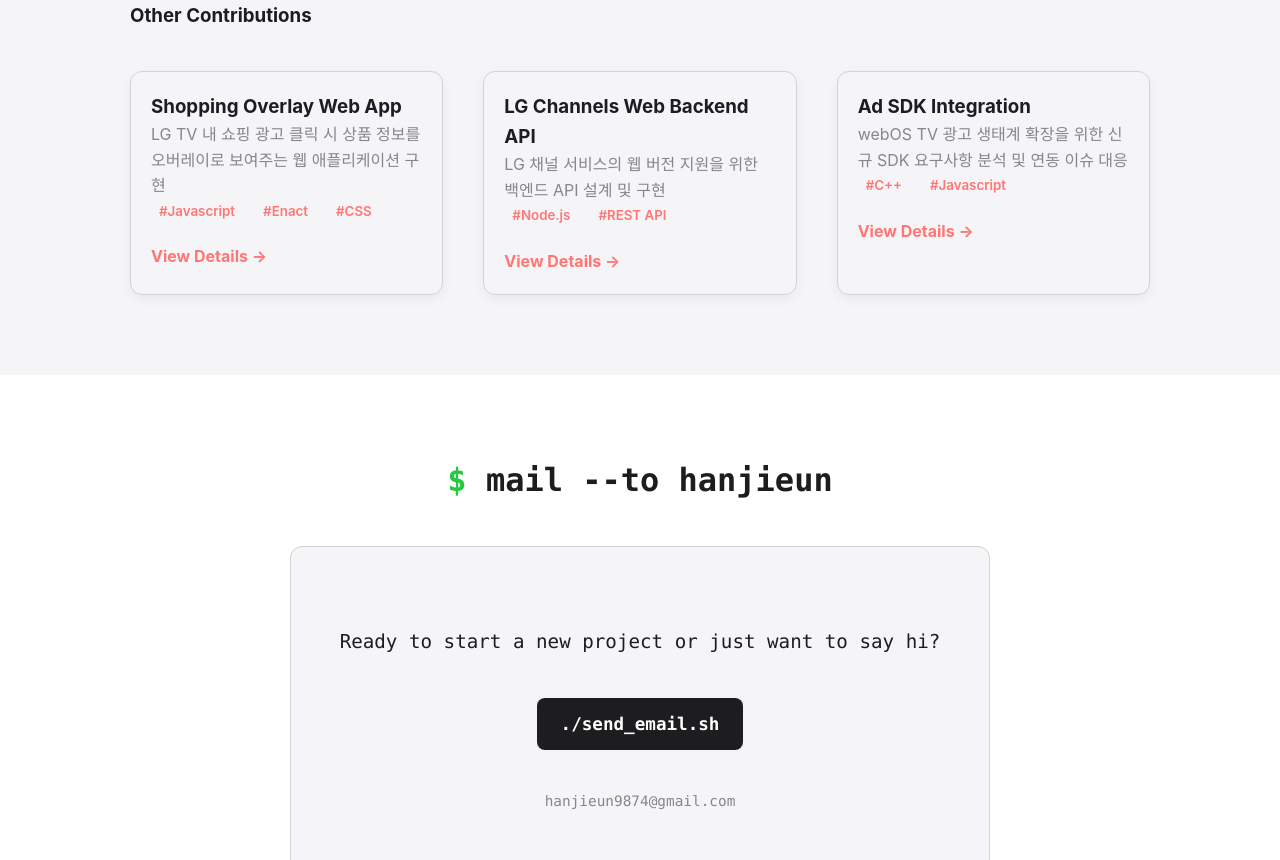
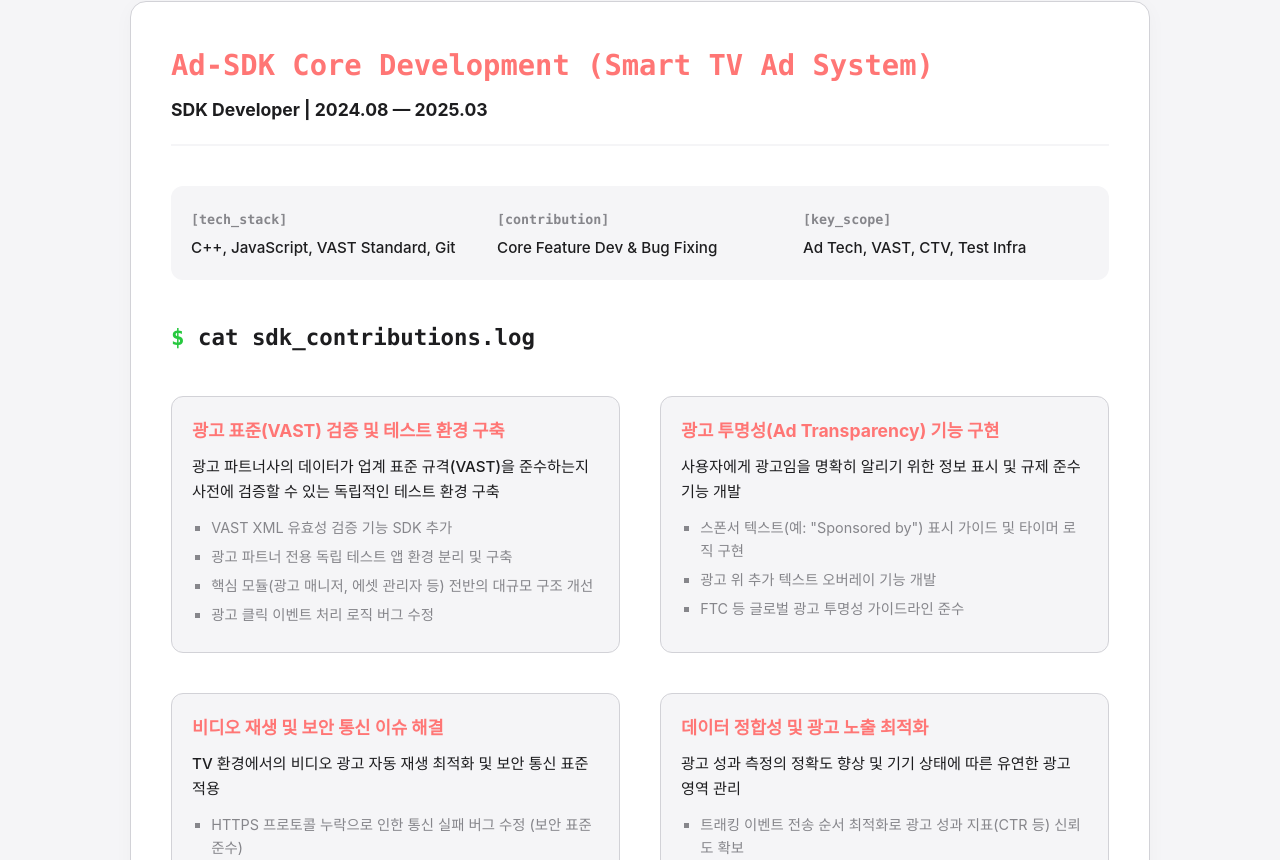
Before and after one commit to JieunHan17/portfolio, a React app: page / in a window 1280 px wide. Shown: the part 3980-4840 px from the top of the page. Built offline with nearby package versions, Linux system fonts and the light colour scheme; the HTML template or start-up script is replaced by a standard one.

Commit message:
feat: add Ad-SDK Core Development project with simplified descriptions

```diff
--- /dev/null
+++ b/src/components/AdSDKDetail.tsx
@@ -0,0 +1,111 @@
+import React from 'react';
+
+const AdSDKDetail: React.FC = () => {
+  const contributions = [
+    {
+      title: '광고 표준(VAST) 검증 및 테스트 환경 구축',
+      desc: '광고 파트너사의 데이터가 업계 표준 규격(VAST)을 준수하는지 사전에 검증할 수 있는 독립적인 테스트 환경 구축',
+      details: [
+        'VAST XML 유효성 검증 기능 SDK 추가',
+        '광고 파트너 전용 독립 테스트 앱 환경 분리 및 구축',
+        '핵심 모듈(광고 매니저, 에셋 관리자 등) 전반의 대규모 구조 개선',
+        '광고 클릭 이벤트 처리 로직 버그 수정'
+      ]
+    },
+    {
+      title: '광고 투명성(Ad Transparency) 기능 구현',
+      desc: '사용자에게 광고임을 명확히 알리기 위한 정보 표시 및 규제 준수 기능 개발',
+      details: [
+        '스폰서 텍스트(예: "Sponsored by") 표시 가이드 및 타이머 로직 구현',
+        '광고 위 추가 텍스트 오버레이 기능 개발',
+        'FTC 등 글로벌 광고 투명성 가이드라인 준수'
+      ]
+    },
+    {
+      title: '비디오 재생 및 보안 통신 이슈 해결',
+      desc: 'TV 환경에서의 비디오 광고 자동 재생 최적화 및 보안 통신 표준 적용',
+      details: [
+        'HTTPS 프로토콜 누락으로 인한 통신 실패 버그 수정 (보안 표준 준수)',
+        '특정 앱 환경의 비디오 재생 불가 이슈 해결',
+        'TV UX에 최적화된 자동 재생(Autoplay) 로직 강제 적용으로 노출률 향상'
+      ]
+    },
+    {
+      title: '데이터 정합성 및 광고 노출 최적화',
+      desc: '광고 성과 측정의 정확도 향상 및 기기 상태에 따른 유연한 광고 영역 관리',
+      details: [
+        '트래킹 이벤트 전송 순서 최적화로 광고 성과 지표(CTR 등) 신뢰도 확보',
+        '기기 상태에 따른 광고 영역(Slot) 자동 보정 로직 구현',
+        '광고 미노출 방지를 위한 방어적 프로그래밍 적용'
+      ]
+    }
+  ];
+
+  return (
+    <div style={{
+      background: 'var(--bg-primary)',
+      borderRadius: '16px',
+      padding: 'var(--spacing-lg)',
+      border: '1px solid var(--border-color)',
+      marginBottom: 'var(--spacing-xl)',
+      boxShadow: '0 4px 20px rgba(0,0,0,0.03)'
+    }}>
+      <div style={{ borderBottom: '2px solid var(--bg-secondary)', paddingBottom: 'var(--spacing-md)', marginBottom: 'var(--spacing-lg)' }}>
+        <h2 style={{ color: 'var(--accent-color)', margin: 0, fontSize: '1.8rem', fontFamily: 'var(--font-mono)' }}>
+          Ad-SDK Core Development (Smart TV Ad System)
+        </h2>
+        <p style={{ fontWeight: '700', color: 'var(--text-primary)', marginTop: '8px', fontSize: '1.1rem' }}>
+          SDK Developer | 2024.08 — 2025.03
+        </p>
+      </div>
+
+      <div style={{
+        display: 'grid',
+        gridTemplateColumns: 'repeat(auto-fit, minmax(250px, 1fr))',
+        gap: 'var(--spacing-md)',
+        marginBottom: 'var(--spacing-lg)',
+        background: 'var(--bg-secondary)',
+        padding: 'var(--spacing-md)',
+        borderRadius: '12px'
+      }}>
+        <div>
+          <small style={{ color: 'var(--text-secondary)', fontWeight: 'bold', fontFamily: 'var(--font-mono)' }}>[tech_stack]</small>
+          <p style={{ fontSize: '0.95rem', fontWeight: '500', marginTop: '4px' }}>C++, JavaScript, VAST Standard, Git</p>
+        </div>
+        <div>
+          <small style={{ color: 'var(--text-secondary)', fontWeight: 'bold', fontFamily: 'var(--font-mono)' }}>[contribution]</small>
+          <p style={{ fontSize: '0.95rem', fontWeight: '500', marginTop: '4px' }}>Core Feature Dev & Bug Fixing</p>
+        </div>
+        <div>
+          <small style={{ color: 'var(--text-secondary)', fontWeight: 'bold', fontFamily: 'var(--font-mono)' }}>[key_scope]</small>
+          <p style={{ fontSize: '0.95rem', fontWeight: '500', marginTop: '4px' }}>Ad Tech, VAST, CTV, Test Infra</p>
+        </div>
+      </div>
+
+      <div>
+        <h3 style={{ marginBottom: 'var(--spacing-lg)', fontSize: '1.4rem', fontFamily: 'var(--font-mono)' }}>
+          <span style={{ color: 'var(--term-green)' }}>$</span> cat sdk_contributions.log
+        </h3>
+        <div style={{ display: 'grid', gridTemplateColumns: 'repeat(auto-fit, minmax(320px, 1fr))', gap: 'var(--spacing-lg)' }}>
+          {contributions.map((item, idx) => (
+            <div key={idx} style={{
+              padding: 'var(--spacing-md)',
+              background: 'var(--bg-secondary)',
+              borderRadius: '12px',
+              border: '1px solid var(--border-color)',
+              transition: 'transform 0.2s ease'
+            }}>
+              <h4 style={{ color: 'var(--accent-color)', marginBottom: '10px', fontSize: '1.1rem' }}>{item.title}</h4>
+              <p style={{ fontSize: '0.95rem', marginBottom: '12px', color: 'var(--text-primary)', fontWeight: '500' }}>{item.desc}</p>
+              <ul style={{ paddingLeft: '1.2rem', fontSize: '0.9rem', color: 'var(--text-secondary)', listStyle: 'square' }}>
+                {item.details.map((d, i) => <li key={i} style={{ marginBottom: '6px' }}>{d}</li>)}
+              </ul>
+            </div>
+          ))}
+        </div>
+      </div>
+    </div>
+  );
+};
+
+export default AdSDKDetail;
--- a/src/components/Projects.tsx
+++ b/src/components/Projects.tsx
@@ -1,6 +1,7 @@
 import React from 'react';
 import ProjectCard from './ProjectCard';
 import AdmanagerDetail from './AdmanagerDetail';
+import AdSDKDetail from './AdSDKDetail';
 
 const Projects: React.FC = () => {
   const otherProjects = [
@@ -16,12 +17,6 @@ const Projects: React.FC = () => {
       tech: ['Node.js', 'REST API'],
       link: '#'
     },
-    {
-      title: 'Ad SDK Integration',
-      description: 'webOS TV 광고 생태계 확장을 위한 신규 SDK 요구사항 분석 및 연동 이슈 대응',
-      tech: ['C++', 'Javascript'],
-      link: '#'
-    },
   ];
 
   return (
@@ -29,8 +24,9 @@ const Projects: React.FC = () => {
       <div className="container">
         <h2 style={{ textAlign: 'center', marginBottom: 'var(--spacing-xl)' }}>Featured Projects</h2>
 
-        {/* Major Project Detail */}
+        {/* Major Project Details */}
         <AdmanagerDetail />
+        <AdSDKDetail />
 
         <h3 style={{ marginBottom: 'var(--spacing-lg)' }}>Other Contributions</h3>
         <div style={{
```
